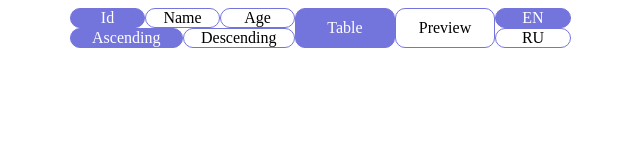
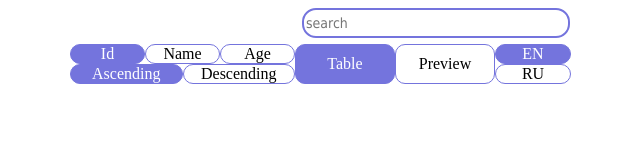
Before and after one commit to StanislawVictorovich/GalleryAPP, a plain HTML site: page index.html in a window 1280 px wide. Shown: the whole page, without its empty margins (320-960 px from the left). Drawn offline with Linux system fonts and the light colour scheme; no server answers.

Commit message:
add input

```diff
--- a/css/styles.css
+++ b/css/styles.css
@@ -1,3 +1,23 @@
+.search-box {
+  margin: 6px auto;
+  display: flex;
+  max-width: 500px;
+  justify-content: flex-end;
+}
+.search-box input {
+  border: 2px solid #7474dd;
+  border-radius: 14px;
+  -webkit-border-radius: 14px;
+  -moz-border-radius: 14px;
+  -khtml-border-radius: 14px;
+  background: #ffffff !important;
+  outline: none;
+  height: 24px;
+  width: 260px;
+  color: #3a3535;
+  font-size: 14px;
+  font-family: Tahoma;
+}
 .options,
 .users-table {
   max-width: 500px;
--- a/index.html
+++ b/index.html
@@ -12,6 +12,9 @@
   <script src="js/jquery-3.5.1.min.js"></script>
   <script src="js/scripts.js?v=1.0"></script>
   <div id="app">
+    <div class="search-box">
+      <input type="text" placeholder="search">
+    </div>
     <div class="options">
       <div class="sorting">
         <div class="type">
--- a/js/scripts.js
+++ b/js/scripts.js
@@ -241,7 +241,7 @@ void function () {
   function showNextGroupOfElements() {
     $('.users-table').children('div:hidden').each(function (index, element) {
       if (index < 20) {
-        $(element).fadeIn();
+        $(element).fadeIn('slow');
       }
     });
   }
```
